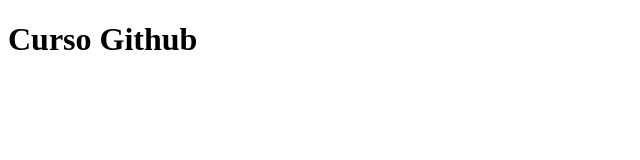
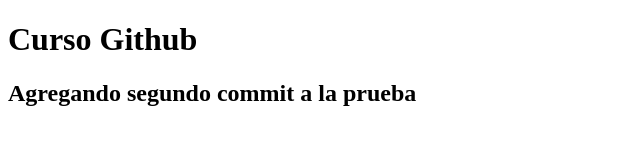
Before and after one commit to EdwinMic/deportivo-palmas-admon, a plain HTML site: page index.html in a window 1280 px wide. Shown: the whole page, without its empty margins (0-640 px from the left). Drawn offline with Linux system fonts and the light colour scheme.

Commit message:
Agregado segundo commit
Se agrega el segundo commit a la prueba

```diff
--- a/index.html
+++ b/index.html
@@ -1,7 +1,7 @@
 <!DOCTYPE html>
 <html>
     <head>
-
+        <meta charset="utf-8">
         <title>Test GitHub</title>
 
     </head>
@@ -9,6 +9,6 @@
     <body>
 
         <h1>Curso Github</h1>
-
+        <h2>Agregando segundo commit a la prueba</h2>
     </body>
 </html>
```
